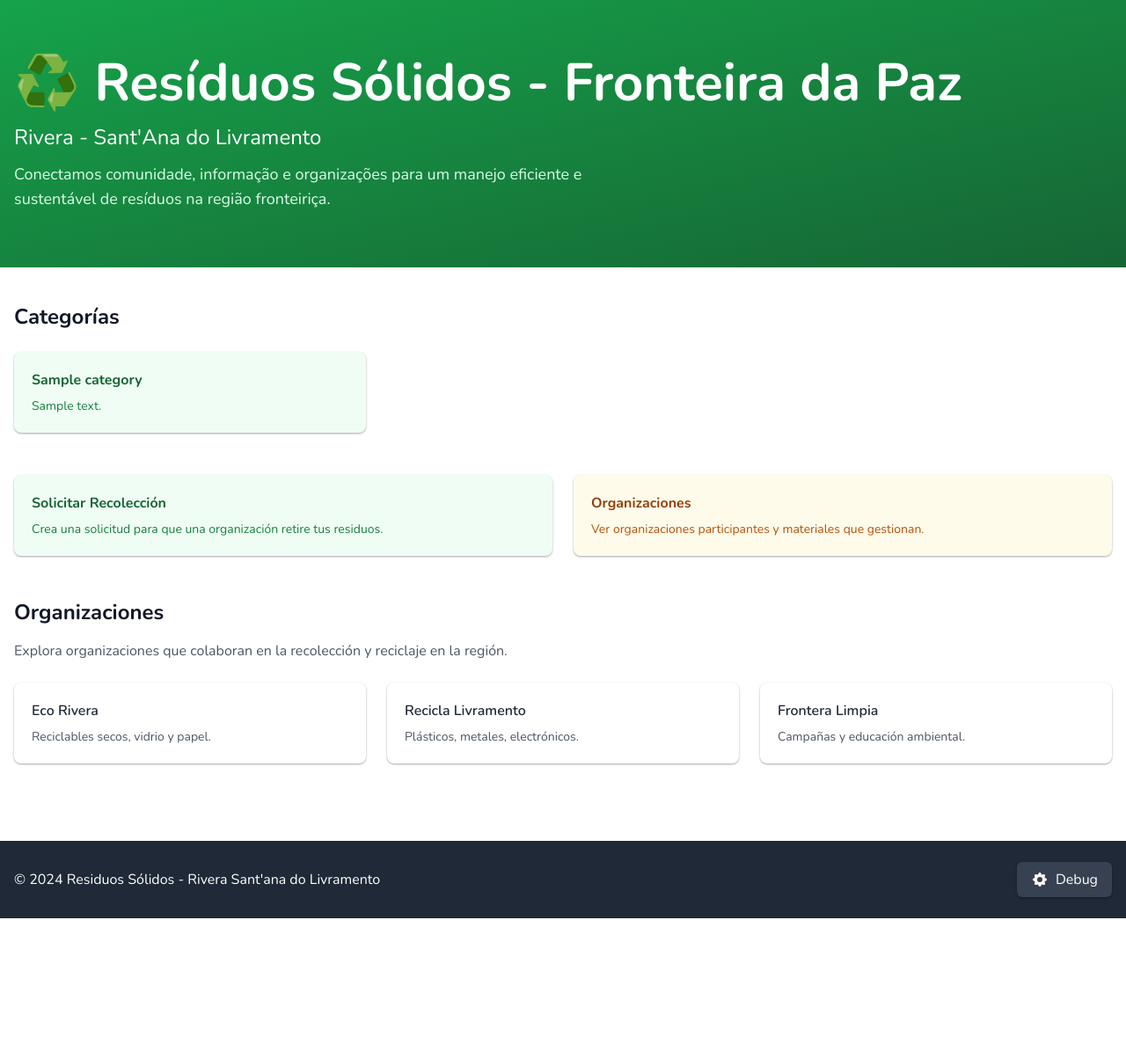
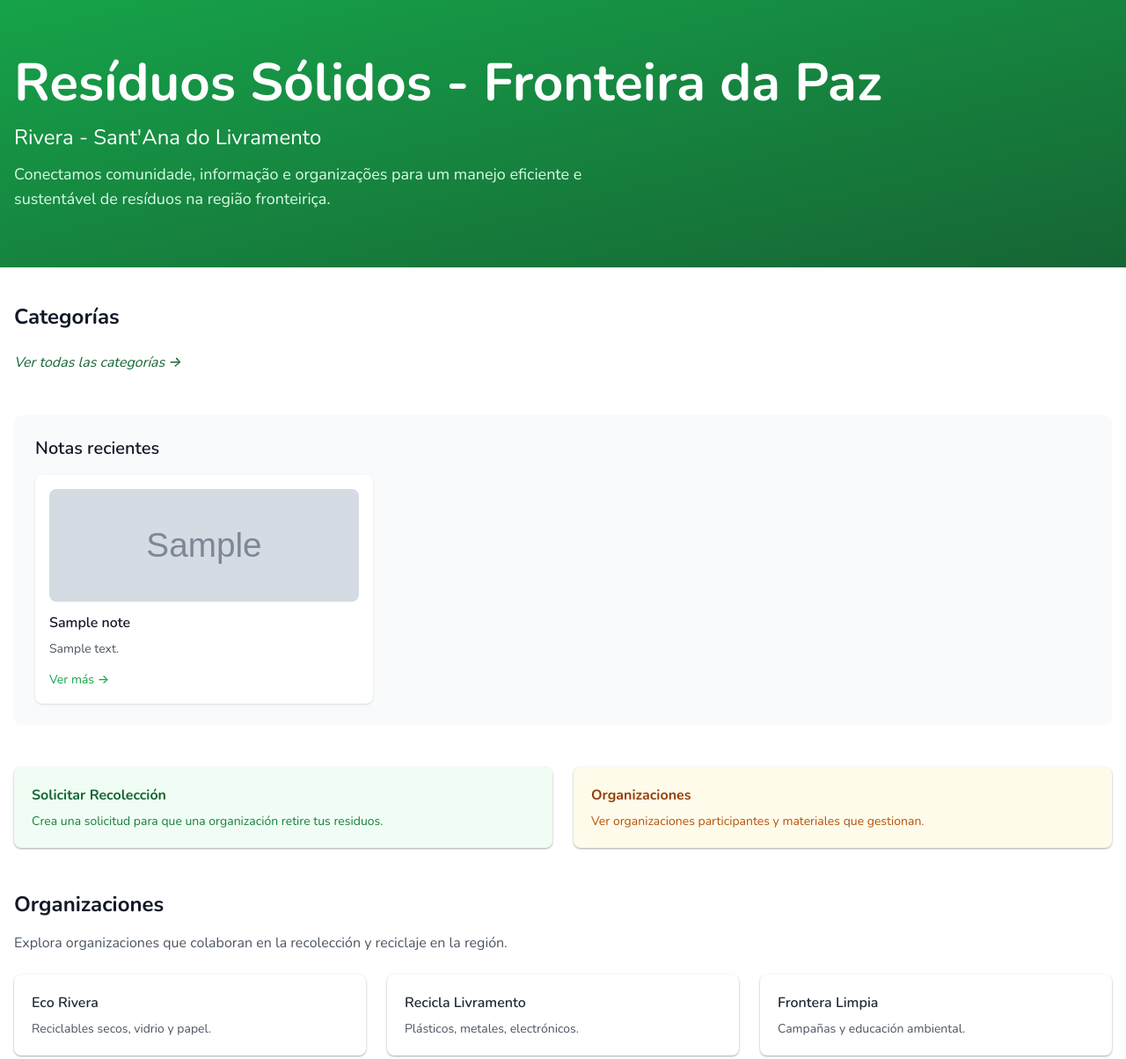
Before and after one commit to fedegonc/residuosolido, a Spring app: page /index in a window 1280 px wide. Shown: the part 64-1268 px from the top of the page at 88% size. Before the commit the page ends 1108 px from the top, so only its background shows below. Run offline with Thymeleaf, Linux system fonts and the light colour scheme; the template is opened without the code that fills it: most values are stand-ins (such as "Sample title", 1, 10 or a date in 2020); grey boxes marked "Sample" are stand-in pictures; data that the repository does not hold is empty; some of the project's set-up classes (security, data sources, template engines, error pages and the like) are left out, and stand-ins take their place; some libraries are stand-ins or nearby versions.

Commit message:
feat: add recent posts section to homepage with fallback content

```diff
--- a/src/main/resources/messages_es.properties
+++ b/src/main/resources/messages_es.properties
@@ -1,7 +1,7 @@
 # Archivo de mensajes en Español
 # Index - Hero Section
 index.hero.title=Residuos Sólidos - Frontera de la Paz
-index.hero.subtitle=Rivera - Sant'Ana do Livramento
+index.hero.subtitle=Plataforma comunitaria para residentes, recicladores y organizaciones que facilita el reciclaje responsable en Sant'Ana do Livramento–Rivera.
 index.hero.description=Conectamos comunidad, información y organizaciones para un manejo eficiente y sostenible de residuos en la región fronteriza.
 index.hero.recyclables.title=Reciclables
 index.hero.recyclables.description=Aprende cómo desechar correctamente plásticos, papel, vidrio y otros materiales reciclables
--- a/src/main/resources/messages_pt.properties
+++ b/src/main/resources/messages_pt.properties
@@ -1,7 +1,7 @@
 # Arquivo de mensagens em Português (pt)
 # Index - Hero Section
 index.hero.title=Resíduos Sólidos - Fronteira da Paz
-index.hero.subtitle=Rivera - Sant'Ana do Livramento
+index.hero.subtitle=Plataforma comunitária para moradores, recicladores e organizações que facilita a reciclagem responsável em Sant'Ana do Livramento–Rivera.
 index.hero.description=Conectamos comunidade, informação e organizações para um manejo eficiente e sustentável de resíduos na região fronteiriça.
 index.hero.recyclables.title=Recicláveis
 index.hero.recyclables.description=Aprenda como descartar corretamente plásticos, papel, vidro e outros materiais recicláveis
--- a/src/main/resources/templates/index.html
+++ b/src/main/resources/templates/index.html
@@ -74,8 +74,8 @@
   <!-- Hero section simplificado -->
   <section class="bg-gradient-to-br from-green-600 to-green-800 text-white py-16">
     <div class="container mx-auto px-4">
-      <h1 class="text-4xl md:text-6xl font-bold mb-4">♻️ <span th:text="#{index.hero.title}">Residuos Sólidos</span></h1>
-      <p class="text-xl md:text-2xl mb-3" th:text="#{index.hero.subtitle}">Frontera de la Paz</p>
+      <h1 class="text-4xl md:text-6xl font-bold mb-4"><span th:text="#{index.hero.title}">Residuos Sólidos</span></h1>
+      <p class="text-xl md:text-2xl mb-3" th:text="#{index.hero.subtitle}">Plataforma comunitaria para residentes, recicladores y organizaciones que facilita el reciclaje responsable en Sant'Ana do Livramento – Rivera.</p>
       <p class="text-lg text-green-100 max-w-2xl" th:text="#{index.hero.description}">
         Tu guía para un manejo sostenible de residuos. Encuentra información, puntos de reciclaje y solicita recolección en la región fronteriza.
       </p>
@@ -88,23 +88,41 @@
     <section class="mb-12">
       <h2 class="text-2xl font-bold text-gray-900 mb-6">Categorías</h2>
 
-      <div class="grid grid-cols-1 md:grid-cols-3 gap-6" th:if="${categories != null and !categories.empty}">
-        <a th:each="category, iterStat : ${categories}"
-           th:href="@{/categories/{id}(id=${category.id})}"
-           class="card rounded-lg p-5 transition"
-           th:classappend="${iterStat.index % 3 == 0} ? 'bg-green-50' : (${iterStat.index % 3 == 1} ? 'bg-blue-50' : 'bg-amber-50')">
-          <h3 class="font-bold mb-2"
-              th:classappend="${iterStat.index % 3 == 0} ? 'text-green-800' : (${iterStat.index % 3 == 1} ? 'text-blue-800' : 'text-amber-800')"
-              th:text="${category.name}">Categoría</h3>
-          <p class="text-sm"
-             th:classappend="${iterStat.index % 3 == 0} ? 'text-green-700' : (${iterStat.index % 3 == 1} ? 'text-blue-700' : 'text-amber-700')"
-             th:text="${category.description}">Descripción de la categoría</p>
+      <p th:if="${categories != null and !categories.empty}" class="text-gray-700">
+        <span th:each="category, iterStat : ${categories}"
+              th:if="${iterStat.last == false}">
+          <a th:href="@{/categories/{id}(id=${category.id})}"
+             class="italic hover:underline">
+            <span th:text="${category.name}">Categoría</span>
+          </a> -
+        </span>
+        <a th:if="${categories.size() > 0}" href="/categories"
+           class="italic hover:underline font-medium text-green-800">
+          Ver todas las categorías →
         </a>
-      </div>
+      </p>
 
       <p th:if="${categories == null or categories.empty}" class="text-center py-8 text-gray-500">
         No hay categorías disponibles
       </p>
+    </section>
+
+    <!-- Notas recientes -->
+    <section class="mb-12">
+      <div class="bg-gray-50 p-6 rounded-lg">
+        <h3 class="text-xl font-semibold text-gray-900 mb-4">Notas recientes</h3>
+        <div class="grid grid-cols-1 md:grid-cols-3 gap-6">
+          <article th:each="note : ${recentNotes}" class="card rounded-lg p-4 bg-white shadow">
+            <div class="w-full h-32 mb-3 flex items-center justify-center bg-gray-100 rounded-lg" th:if="${note.image == '/images/placeholder.jpg' or #strings.isEmpty(note.image)}">
+              <span class="text-2xl font-bold text-gray-600" th:text="${#strings.substring(note.title, 0, 1).toUpperCase()}"></span>
+            </div>
+            <img th:src="${note.image}" alt="Imagen de la nota" class="w-full h-32 object-cover rounded-lg mb-3" th:unless="${note.image == '/images/placeholder.jpg' or #strings.isEmpty(note.image)}">
+            <h4 th:text="${note.title}" class="font-semibold text-gray-900 mb-2">Título de la nota</h4>
+            <p th:text="${note.excerpt}" class="text-sm text-gray-600 mb-3">Extracto de la nota...</p>
+            <a th:href="${note.url}" class="text-green-600 hover:text-green-800 font-medium text-sm">Ver más →</a>
+          </article>
+        </div>
+      </div>
     </section>
 
     <!-- Acciones rápidas -->
```
Also changed, not shown: src/main/java/com/residuosolido/app/controller/AuthController.java (+51 -0 lines).
